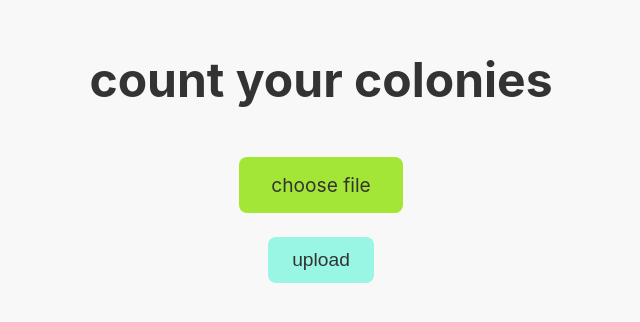
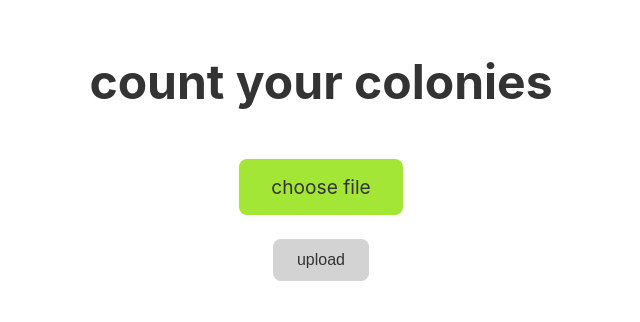
Before and after one commit to steph-feng/stormhacks, a React (Create React App) app in the folder frontend/: page / in a window 1280 px wide. Shown: the part 250-572 px from the top of the page, without its empty margins (319-959 px from the left). Built offline with nearby package versions, Linux system fonts and the light colour scheme.

Commit message:
implement results page

```diff
--- /dev/null
+++ b/frontend/src/pages/Result.css
@@ -0,0 +1,21 @@
+.result-container {
+    display: flex;
+    justify-content: center;
+    align-items: center;
+    height: 100vh;
+    background-color: #f5f5f5;
+    font-size: 20px;
+}
+
+.image-container {
+    background-color: #d3d3c9;
+    padding: 1rem;
+    border-radius: 1rem;
+}
+
+.image-container img {
+    width: 200px;
+    height: auto;
+    display: block;
+    margin: 0 auto;
+}
--- a/frontend/src/pages/Result.jsx
+++ b/frontend/src/pages/Result.jsx
@@ -1,13 +1,14 @@
 import React from 'react';
 import { useLocation } from 'react-router-dom';
+import './Result.css'
 
 const Result = () => {
     const location = useLocation();
     const { res } = location.state;
 
     return (
-        <div>
-            <div>
+        <div className="result-container">
+            <div className="image-container">
                 <div>{res.num_colonies}</div>
                 <img src={`http://localhost:8000${res.image_url}`} alt="processed" />
             </div>
--- a/frontend/src/pages/Start.css
+++ b/frontend/src/pages/Start.css
@@ -1,4 +1,5 @@
 .start-container {
+    background-image: url("/background.png");
     display: flex;
     flex-direction: column;
     align-items: center;
@@ -43,5 +44,14 @@ h1 {
     border-radius: 0.5rem;
     cursor: pointer;
     border: none;
-    font-size: 1.2rem;
+    font-size: 1rem;
 }
+
+.upload-btn-disabled {
+    background-color: #d3d3d3;
+    color: #333;
+    padding: 0.75rem 1.5rem;
+    border-radius: 0.5rem;
+    border: none;
+    font-size: 1rem;
+}
--- a/frontend/src/pages/Start.jsx
+++ b/frontend/src/pages/Start.jsx
@@ -5,9 +5,11 @@ import './Start.css';
 const Start = () => {
     const navigate = useNavigate();
     const [file, setFile] = useState(null);
+    const [uploadDisabled, setUploadDisable] = useState(true);
 
     const handleFileChange = (e) => {
         setFile(e.target.files[0]);
+        setUploadDisable(false);
     };
 
     const handleSubmit = async (e) => {
@@ -43,7 +45,7 @@ const Start = () => {
                     onChange={handleFileChange}
                     className="file-input"
                 />
-                <button type="submit" className="upload-btn">upload</button>
+                <button disabled={uploadDisabled} type="submit" className={uploadDisabled ? "upload-btn-disabled" : "upload-btn"}>upload</button>
             </form>
         </div>
     );
```
Also changed, not shown: frontend/public/background.png (added).
